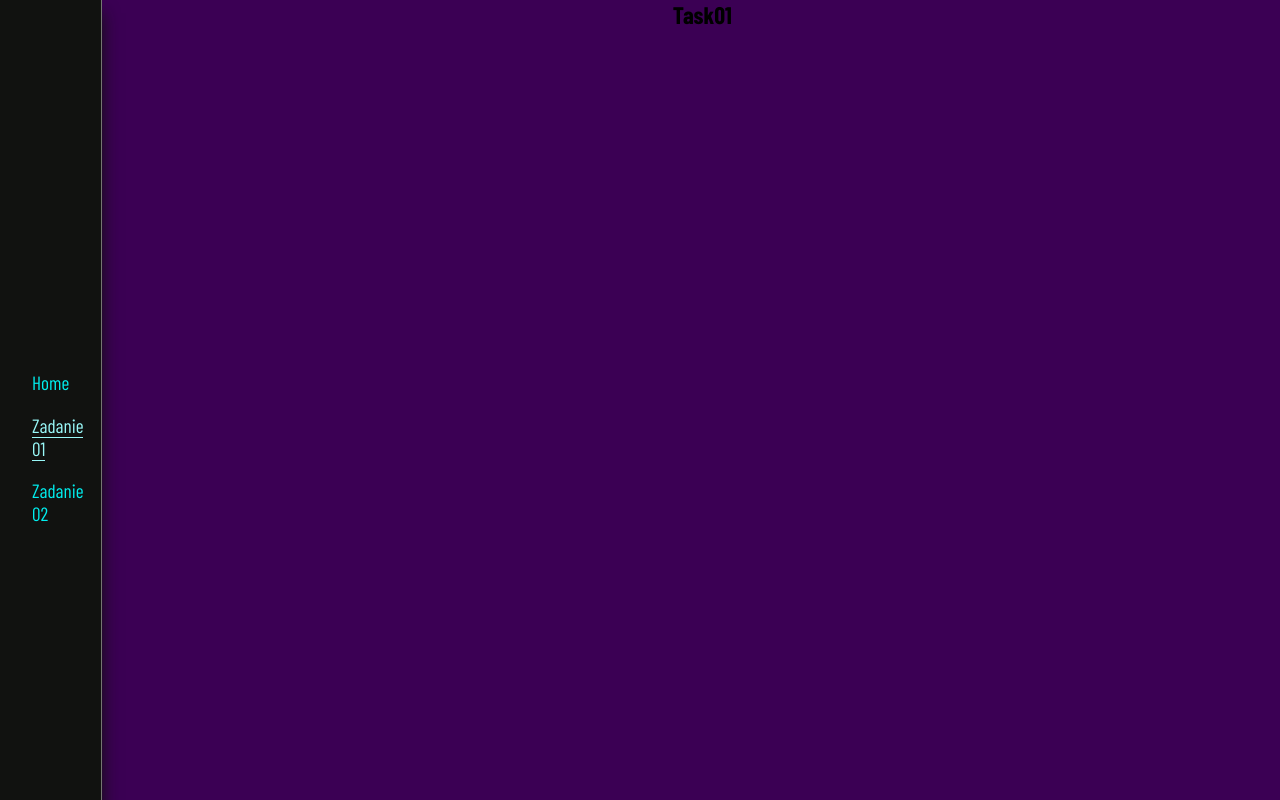
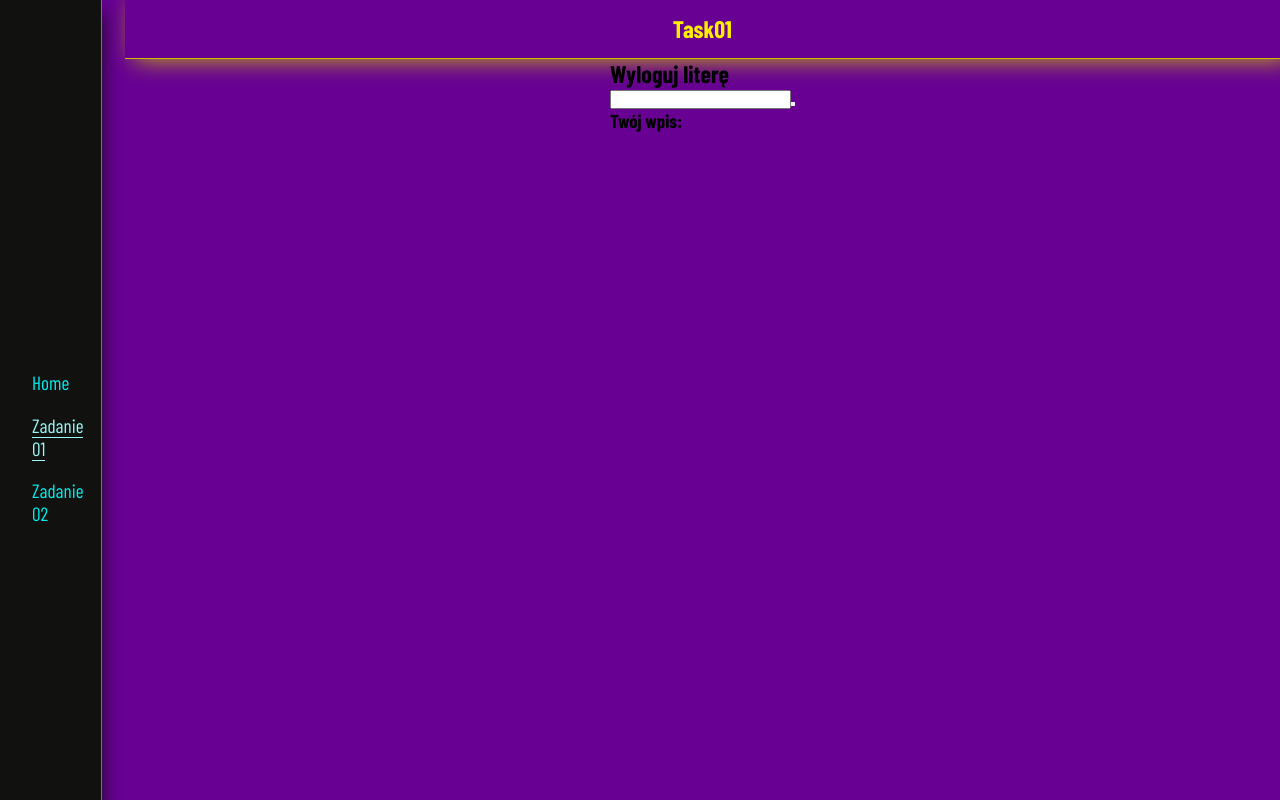
Before and after one commit to Scorpion19702022/MyReact_App001, a React (Create React App) app: page /Task01 in a window 1280 px wide. Built offline with nearby package versions, Linux system fonts and the light colour scheme; a web font is replaced by a local one.

Commit message:
prepared first task in component Task01

```diff
--- a/src/Components/Task01/Task01.js
+++ b/src/Components/Task01/Task01.js
@@ -4,7 +4,17 @@ import styles from './Task01.module.css'
 const Task01 = () => {
 	return (
 		<div className={styles.wrapper_task01}>
-			<h1>Task01</h1>
+			<h1 className={styles.heading_page}>Task01</h1>
+			<div className={styles.box_task01_a}>
+				<div className={styles.box_task01_a1}>
+					<h2 className={styles.heading_task01_a1}>Wyloguj literę</h2>
+					<div className={styles.inputs_task01_a1}>
+						<input type='text' />
+						<button className={styles.btn_task01_a1}></button>
+					</div>
+					<h3 className={styles.result_task01_a1}>Twój wpis:</h3>
+				</div>
+			</div>
 		</div>
 	)
 }
--- a/src/Components/Task01/Task01.module.css
+++ b/src/Components/Task01/Task01.module.css
@@ -44,5 +44,15 @@
 	display: flex;
 	flex-direction: column;
 	align-items: center;
-	background-color: var(--color-purple06);
+	background-color: var(--color-purple05);
 }
+
+.heading_page {
+	width: 100%;
+	display: flex;
+	justify-content: center;
+	padding: 0.6em;
+	border-bottom: 0.04em solid var(--color-yellow05);
+	color: var(--color-yellow04);
+	box-shadow: 0.4em 0em 1em var(--color-yellow05);
+}
```
